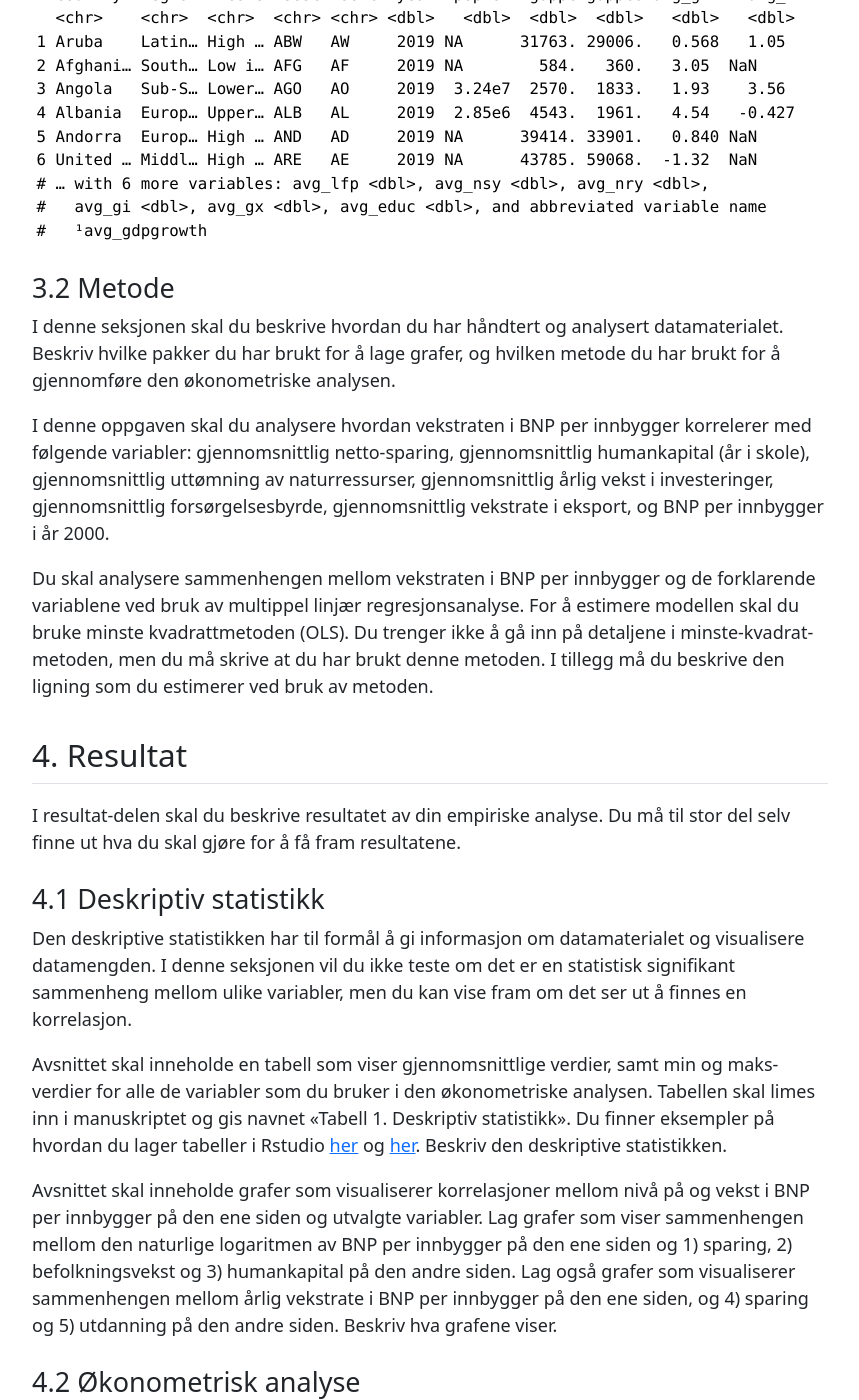
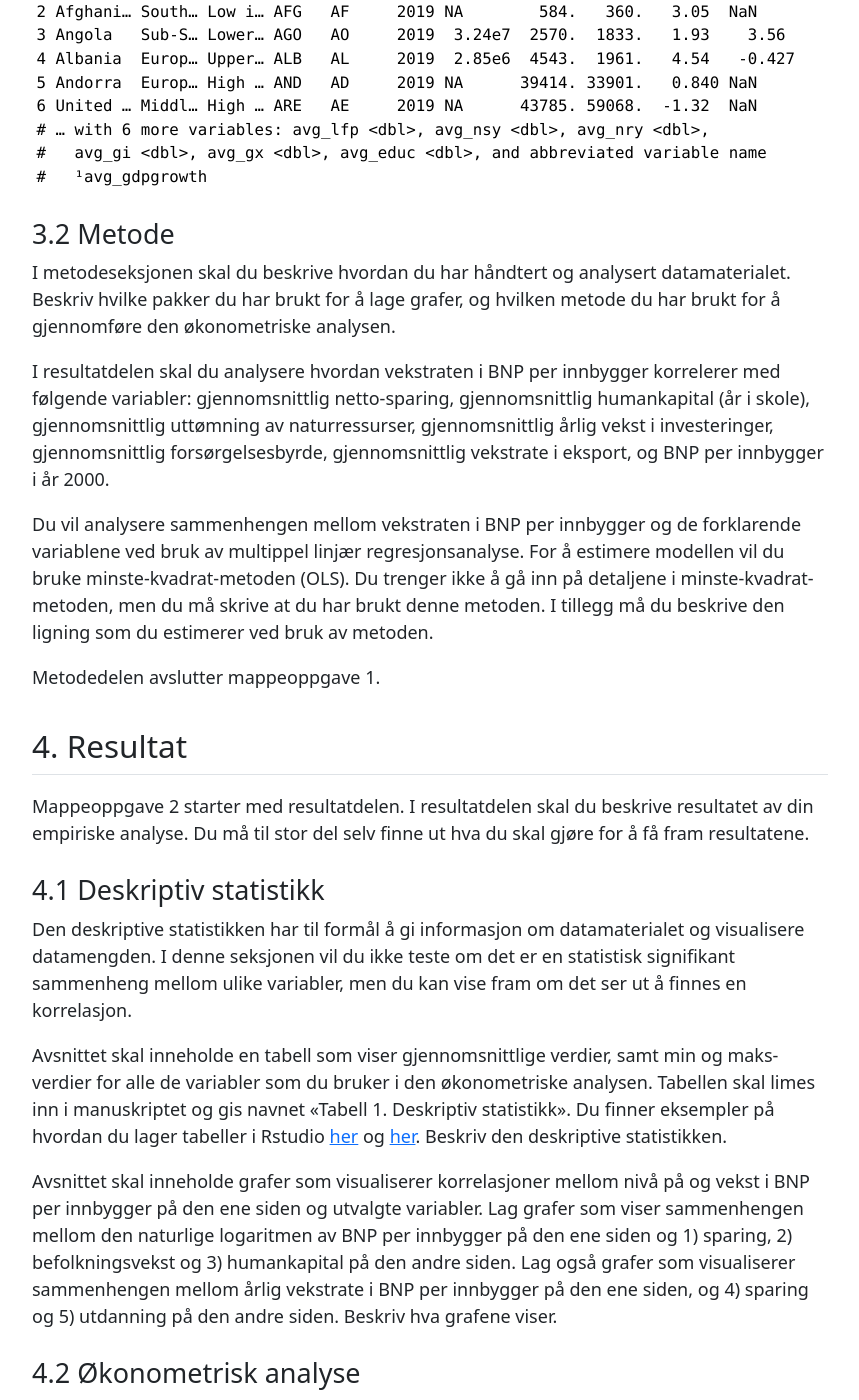
Before and after one commit to uit-sok-2011-v23/uit-sok-2011-v23.github.io, a Jekyll site: the page assets/sok-2011_assignment.html, which Jekyll copies as it is, in a window 1280 px wide and 1400 px high, scrolled down 5898 px. Shown: the whole window, without its empty margins (210-1069 px from the left). Built offline with Jekyll 4.4.1, drawn with Linux system fonts in a browser that asks for light colours; some of the changed text lies outside the part shown.

Commit message:
Add files via upload

```diff
--- a/assets/sok-2011_assignment.html
+++ b/assets/sok-2011_assignment.html
@@ -2652,7 +2652,7 @@ vertical-align: -.125em;
 <section id="introduksjon" class="level2">
 <h2 class="anchored" data-anchor-id="introduksjon">1. Introduksjon</h2>
 <p>Kurset sok-2011 har to innleveringer som sammen vil lage en hovedoppgave på temaet økonomisk vekst. Hovedoppgaven vil ha en lignende struktur som en Bachelor-oppgave. Hovedoppgaven skal ikke overskride 5000 ord (eksklusive referanser og ekstramateriale). Mappeoppgave 1 består av å skrive de innledende tre seksjonene i hovedoppgaven; 1. Introduksjon, 2. Teori, og 3. Metode og data). Mappeoppgave 2 består av å gjennomføre den empiriske analysen og skrive de siste to seksjonene i hovedoppgaven; 4. Resultat, og 5. Diskusjon. Du velger selv i hvilket format du ønsker å lage oppgaven. Dersom du ønsker å skrive oppgaven i Quarto finner du støtte til dette <a href="https://quarto.org/">her</a>.</p>
-<p>I dette hjelpedokumentet vil jeg beskrive hva du skal gjøre i oppgaven, og hvordan du skal gjøre dette. Dokumentet har samme disposisjon som din hovedoppgave skal ha når du er klar. Hver seksjon beskriver hva dette avsnittet skal inneholde.</p>
+<p>I dette hjelpedokumentet vil jeg beskrive <strong>hva</strong> du skal gjøre i oppgaven, og <strong>hvordan</strong> du skal gjøre dette. Dokumentet har samme disposisjon som din hovedoppgave skal ha når du er klar. Hver seksjon beskriver hva dette avsnittet skal inneholde.</p>
 <p>Dette er et hjelpedokument som beskriver hva du skal gjøre i innleveringsoppgave 1 og 2, og hvordan du skal gjøre dette. Hjelpedokumentet har samme disposisjon som din hovedoppgave skal ha når du er klar. Hver seksjon i hjelpedokumentet gir støtte til hva seksjonen skal inneholde.</p>
 <p>Formålet med introduksjonen er å gi leseren en idé om hva den kan forvente seg dersom den lesere hele oppgaven (temaet for oppgaven). Introduksjonen skal i tillegg forklare for leseren hvorfor denne skal bruke tid til å lese videre. Introduksjonsdelen kan med fordel holdes relativt kort. Jeg anbefaler at introduksjonen ikke er lengre enn 800 ord (1.5 - 2 sider).</p>
 <p>For å gi leseren en idé om hva den kan forvente må du starte med å beskrive hva du skal gjøre i oppgaven. I denne oppgaven skal du analysere bestemmelsesfaktorer bak økonomisk vekst både teoretisk og empirisk. For at leseren skal forstå hvorfor den skal lese oppgaven må du motivere hvorfor temaet er interessant å se på. For å gjøre dette må du gi en kort bakgrunn og motivere temaet for oppgaven. Starte bakgrunnen med å definere økonomisk vekst. Beskriv hvordan økonomisk vekst måles. Diskuter hvorfor det kan være interessant å se på økonomisk vekst og hvilke mulige problemer det finnes med å se på økonomisk vekst som en indikasjon på endringer i velferd.</p>
@@ -2664,11 +2664,11 @@ vertical-align: -.125em;
 </section>
 <section id="metode-og-data" class="level2">
 <h2 class="anchored" data-anchor-id="metode-og-data">3. Metode og data</h2>
-<p>I avsnitt 3 skal du beskrive hvilke data du bruker i analysen din, og hvilken metode du bruker for å analysere data.</p>
+<p>I avsnitt 3 skal du beskrive hvilke data du har brukt i analysen din, og hvilken metode du brukte for å analysere datamaterialet.</p>
 <section id="data" class="level3">
 <h3 class="anchored" data-anchor-id="data">3.1 Data</h3>
-<p>I avsnitt 3.1 skal du beskrive de data du har brukt for din analyse. I den her oppgaven skal du bruke data fra [World Development Indicators] (https://datatopics.worldbank.org/world-development-indicators/), fra Verdens Banken. Datamaterialet er tilgjengelig i Rstudio via pakken «wdi».</p>
-<p>Din beskrivelse skal inkludere en beskrivelse av de variabler du bruker i din analyse. Du finner en beskrivelse av variablene i kapittel 7 i <span class="citation" data-cites="Hess2016">Hess (<a href="#ref-Hess2016" role="doc-biblioref">2016</a>)</span>, og ved å bruke søkefunksjonen i wdi-pakken. Jeg har hentet ut de variabler som dere trenger til analysen og satt sammen et datasett. Jeg beskriver hvordan dere får fram datasettet her nede. Du får gjerne bruke egen kode. Du finner hjelp til variablene som finnes i WDI-pakken <a href="https://databank.worldbank.org/metadataglossary/all/series">her</a> og hvordan du kan lage grafer og analysere data <a href="https://worldpoliticsdatalab.org/tutorials/data-wrangling-and-graphing-world-bank-data-in-r-with-the-wdi-package/">her</a></p>
+<p>I avsnitt 3.1 skal du beskrive de data du har brukt for din analyse. I den her oppgaven skal du bruke data fra <a href="https://datatopics.worldbank.org/world-development-indicators/">World Development Indicators</a>, fra Verdens Banken. Datamaterialet er tilgjengelig i Rstudio via pakken «wdi».</p>
+<p>Du finner en beskrivelse av variablene i kapittel 7 i <span class="citation" data-cites="Hess2016">Hess (<a href="#ref-Hess2016" role="doc-biblioref">2016</a>)</span>, og ved å bruke søkefunksjonen i wdi-pakken. Jeg har hentet ut de variabler som dere trenger til analysen og satt sammen et datasett. Jeg beskriver hvordan dere får fram datasettet her nede. Du får gjerne bruke egen kode. Du finner hjelp til variablene som finnes i WDI-pakken <a href="https://databank.worldbank.org/metadataglossary/all/series">her</a> og hvordan du kan lage grafer og analysere data <a href="https://worldpoliticsdatalab.org/tutorials/data-wrangling-and-graphing-world-bank-data-in-r-with-the-wdi-package/">her</a>.</p>
 <p>For å lage datasettet vil du trenge følgende pakker:</p>
 <div class="cell">
 <div class="sourceCode cell-code" id="cb1"><pre class="sourceCode r code-with-copy"><code class="sourceCode r"><span id="cb1-1"><a href="#cb1-1" aria-hidden="true" tabindex="-1"></a><span class="fu">suppressPackageStartupMessages</span>(<span class="fu">library</span>(WDI))</span>
@@ -2755,7 +2755,7 @@ vertical-align: -.125em;
 <span id="cb5-23"><a href="#cb5-23" aria-hidden="true" tabindex="-1"></a>df_educ <span class="ot">&lt;-</span> df_educ4[<span class="sc">!</span><span class="fu">duplicated</span>(df_educ4[<span class="fu">c</span>(<span class="st">&quot;iso3c&quot;</span>)]), ]  <span class="sc">%&gt;%</span>  <span class="fu">arrange</span>(iso3c) <span class="co"># Ta vekk duplikater for hvert land. </span></span></code><button title="Copy to Clipboard" class="code-copy-button"><i class="bi"></i></button></pre></div>
 </div>
 <div class="cell">
-<div class="sourceCode cell-code" id="cb6"><pre class="sourceCode r code-with-copy"><code class="sourceCode r"><span id="cb6-1"><a href="#cb6-1" aria-hidden="true" tabindex="-1"></a><span class="co"># 3. Legg til data på utdanning til data på BNP per innbygger.</span></span>
+<div class="sourceCode cell-code" id="cb6"><pre class="sourceCode r code-with-copy"><code class="sourceCode r"><span id="cb6-1"><a href="#cb6-1" aria-hidden="true" tabindex="-1"></a><span class="co"># 3. Et datasett som inneholder både BNP data og utdanningsdata.</span></span>
 <span id="cb6-2"><a href="#cb6-2" aria-hidden="true" tabindex="-1"></a></span>
 <span id="cb6-3"><a href="#cb6-3" aria-hidden="true" tabindex="-1"></a>df_gdp_educ0 <span class="ot">&lt;-</span> <span class="fu">left_join</span>(df_gdp, df_educ, <span class="at">by=</span><span class="fu">c</span>(<span class="st">&quot;country&quot;</span>, <span class="st">&quot;iso2c&quot;</span>, <span class="st">&quot;iso3c&quot;</span>, <span class="st">&quot;region&quot;</span>, <span class="st">&quot;income&quot;</span>))</span>
 <span id="cb6-4"><a href="#cb6-4" aria-hidden="true" tabindex="-1"></a></span>
@@ -2772,7 +2772,7 @@ vertical-align: -.125em;
 <span id="cb6-15"><a href="#cb6-15" aria-hidden="true" tabindex="-1"></a>                                         <span class="sc">&amp;</span> iso2c <span class="sc">!=</span><span class="st">&#39;ZT&#39;</span>  <span class="sc">&amp;</span> iso2c <span class="sc">!=</span><span class="st">&#39;Z7&#39;</span>)  <span class="sc">%&gt;%</span> <span class="fu">arrange</span>(iso3c, year) </span></code><button title="Copy to Clipboard" class="code-copy-button"><i class="bi"></i></button></pre></div>
 </div>
 <div class="cell">
-<div class="sourceCode cell-code" id="cb7"><pre class="sourceCode r code-with-copy"><code class="sourceCode r"><span id="cb7-1"><a href="#cb7-1" aria-hidden="true" tabindex="-1"></a><span class="co"># 4. Legg til resterende variabler</span></span>
+<div class="sourceCode cell-code" id="cb7"><pre class="sourceCode r code-with-copy"><code class="sourceCode r"><span id="cb7-1"><a href="#cb7-1" aria-hidden="true" tabindex="-1"></a><span class="co"># 4. Et datasett for resterende variabler.</span></span>
 <span id="cb7-2"><a href="#cb7-2" aria-hidden="true" tabindex="-1"></a></span>
 <span id="cb7-3"><a href="#cb7-3" aria-hidden="true" tabindex="-1"></a>df_rest0<span class="ot">&lt;-</span><span class="fu">WDI</span>(</span>
 <span id="cb7-4"><a href="#cb7-4" aria-hidden="true" tabindex="-1"></a>  <span class="at">country =</span> <span class="st">&quot;all&quot;</span>,</span>
@@ -2807,7 +2807,7 @@ vertical-align: -.125em;
 <span id="cb7-33"><a href="#cb7-33" aria-hidden="true" tabindex="-1"></a>df_all0 <span class="ot">&lt;-</span> df_all0[, col_order]</span></code><button title="Copy to Clipboard" class="code-copy-button"><i class="bi"></i></button></pre></div>
 </div>
 <div class="cell">
-<div class="sourceCode cell-code" id="cb8"><pre class="sourceCode r code-with-copy"><code class="sourceCode r"><span id="cb8-1"><a href="#cb8-1" aria-hidden="true" tabindex="-1"></a><span class="co"># Beregne gjennomsnittlig årlig vekstrate i BNP per innbygger, investeringer og naturressurser.</span></span>
+<div class="sourceCode cell-code" id="cb8"><pre class="sourceCode r code-with-copy"><code class="sourceCode r"><span id="cb8-1"><a href="#cb8-1" aria-hidden="true" tabindex="-1"></a><span class="co"># Beregning av gjennomsnittlig årlig vekstrate i BNP per innbygger, investeringer og naturressurser.</span></span>
 <span id="cb8-2"><a href="#cb8-2" aria-hidden="true" tabindex="-1"></a>df_growth0 <span class="ot">=</span> df_all0 <span class="sc">%&gt;%</span>  </span>
 <span id="cb8-3"><a href="#cb8-3" aria-hidden="true" tabindex="-1"></a>  <span class="fu">arrange</span>(iso3c, year) <span class="sc">%&gt;%</span>  <span class="co"># Sorter på år og land</span></span>
 <span id="cb8-4"><a href="#cb8-4" aria-hidden="true" tabindex="-1"></a>  <span class="fu">ddply</span>(<span class="st">&quot;iso3c&quot;</span>,transform,</span>
@@ -2849,14 +2849,15 @@ vertical-align: -.125em;
 </section>
 <section id="metode" class="level3">
 <h3 class="anchored" data-anchor-id="metode">3.2 Metode</h3>
-<p>I denne seksjonen skal du beskrive hvordan du har håndtert og analysert datamaterialet. Beskriv hvilke pakker du har brukt for å lage grafer, og hvilken metode du har brukt for å gjennomføre den økonometriske analysen.</p>
-<p>I denne oppgaven skal du analysere hvordan vekstraten i BNP per innbygger korrelerer med følgende variabler: gjennomsnittlig netto-sparing, gjennomsnittlig humankapital (år i skole), gjennomsnittlig uttømning av naturressurser, gjennomsnittlig årlig vekst i investeringer, gjennomsnittlig forsørgelsesbyrde, gjennomsnittlig vekstrate i eksport, og BNP per innbygger i år 2000.</p>
-<p>Du skal analysere sammenhengen mellom vekstraten i BNP per innbygger og de forklarende variablene ved bruk av multippel linjær regresjonsanalyse. For å estimere modellen skal du bruke minste kvadrattmetoden (OLS). Du trenger ikke å gå inn på detaljene i minste-kvadrat-metoden, men du må skrive at du har brukt denne metoden. I tillegg må du beskrive den ligning som du estimerer ved bruk av metoden.</p>
+<p>I metodeseksjonen skal du beskrive hvordan du har håndtert og analysert datamaterialet. Beskriv hvilke pakker du har brukt for å lage grafer, og hvilken metode du har brukt for å gjennomføre den økonometriske analysen.</p>
+<p>I resultatdelen skal du analysere hvordan vekstraten i BNP per innbygger korrelerer med følgende variabler: gjennomsnittlig netto-sparing, gjennomsnittlig humankapital (år i skole), gjennomsnittlig uttømning av naturressurser, gjennomsnittlig årlig vekst i investeringer, gjennomsnittlig forsørgelsesbyrde, gjennomsnittlig vekstrate i eksport, og BNP per innbygger i år 2000.</p>
+<p>Du vil analysere sammenhengen mellom vekstraten i BNP per innbygger og de forklarende variablene ved bruk av multippel linjær regresjonsanalyse. For å estimere modellen vil du bruke minste-kvadrat-metoden (OLS). Du trenger ikke å gå inn på detaljene i minste-kvadrat-metoden, men du må skrive at du har brukt denne metoden. I tillegg må du beskrive den ligning som du estimerer ved bruk av metoden.</p>
+<p>Metodedelen avslutter mappeoppgave 1.</p>
 </section>
 </section>
 <section id="resultat" class="level2">
 <h2 class="anchored" data-anchor-id="resultat">4. Resultat</h2>
-<p>I resultat-delen skal du beskrive resultatet av din empiriske analyse. Du må til stor del selv finne ut hva du skal gjøre for å få fram resultatene.</p>
+<p>Mappeoppgave 2 starter med resultatdelen. I resultatdelen skal du beskrive resultatet av din empiriske analyse. Du må til stor del selv finne ut hva du skal gjøre for å få fram resultatene.</p>
 <section id="deskriptiv-statistikk" class="level3">
 <h3 class="anchored" data-anchor-id="deskriptiv-statistikk">4.1 Deskriptiv statistikk</h3>
 <p>Den deskriptive statistikken har til formål å gi informasjon om datamaterialet og visualisere datamengden. I denne seksjonen vil du ikke teste om det er en statistisk signifikant sammenheng mellom ulike variabler, men du kan vise fram om det ser ut å finnes en korrelasjon.</p>
```
Also changed, not shown: other parts of assets/sok-2011_assignment.html (+1 -1 lines).
